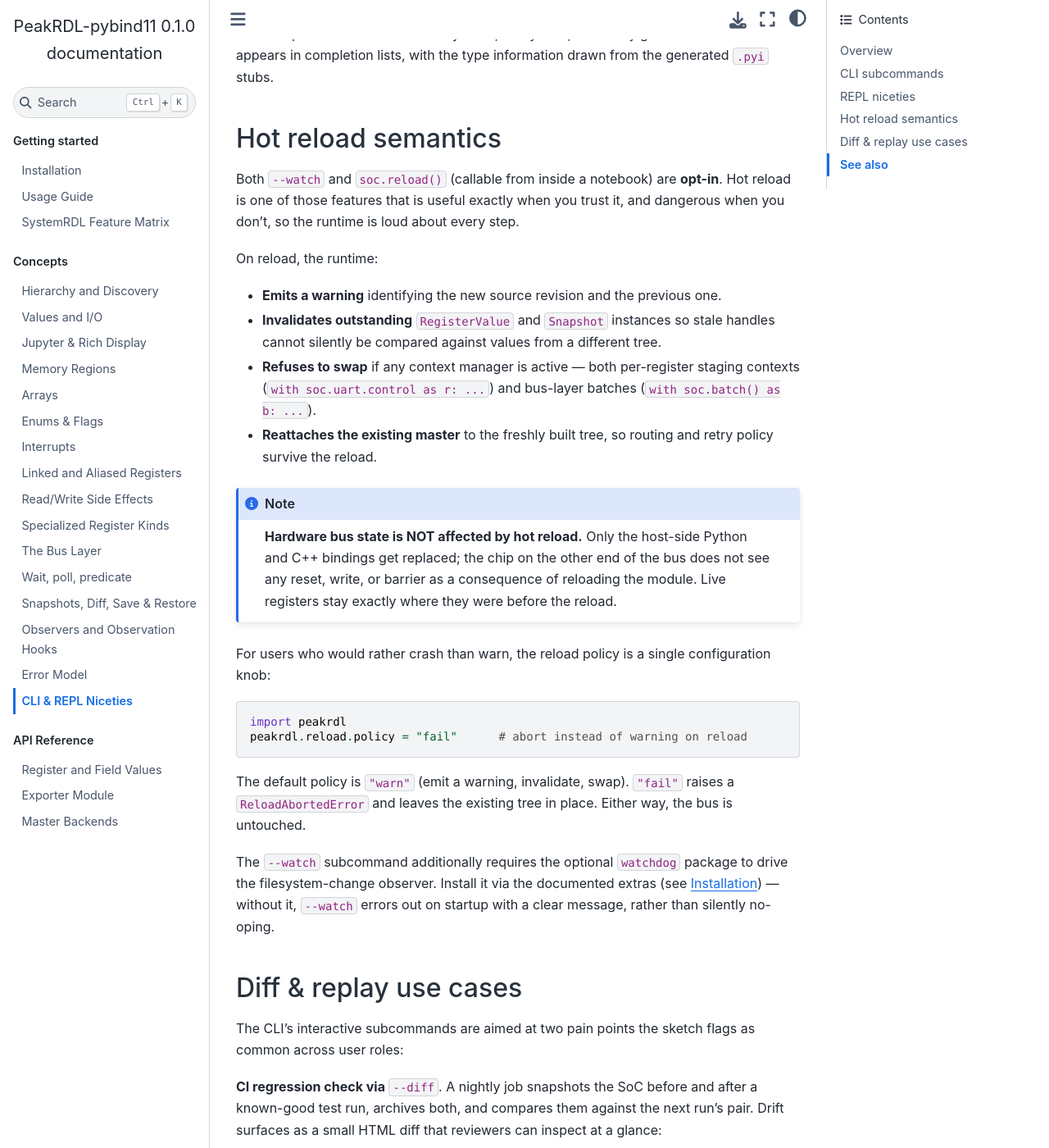
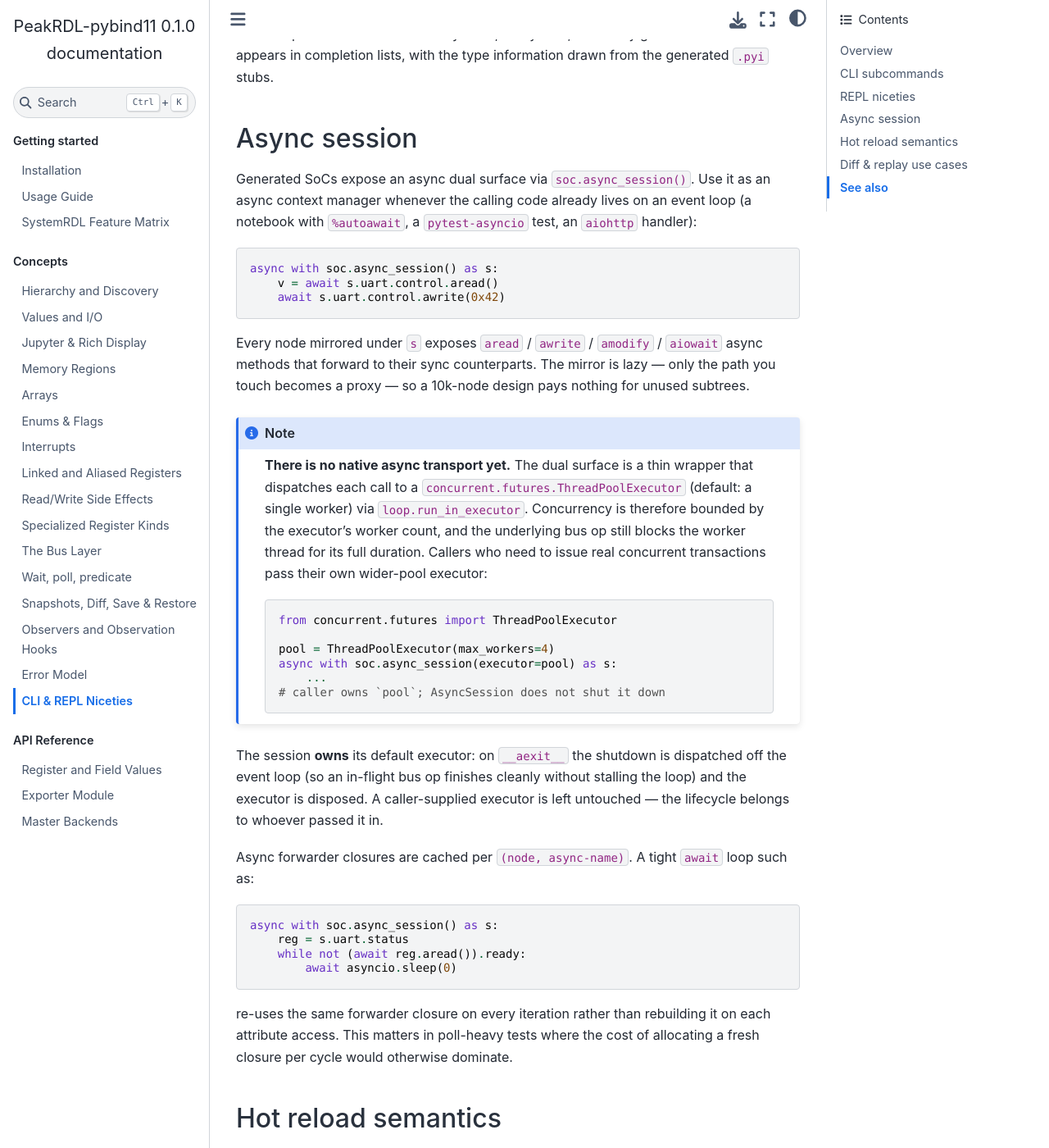
Before and after one commit to arnavsacheti/PeakRDL-pybind11, a Sphinx documentation site: the page built from docs/concepts/cli_repl.rst, in a window 1280 px wide and 1400 px high, scrolled down 1699 px. Shown: the whole window at 82% size. Built offline with Sphinx 7.4.7 and the Sphinx Book theme 1.1.4, drawn with Linux system fonts in a browser that asks for light colours; some of the changed text lies outside the part shown.

Commit message:
docs(concepts): cli_repl -- async session executor, hot reload generation helpers
Document the async dual surface (`soc.async_session()`) including the
ThreadPoolExecutor backing, executor ownership rules, and forwarder
caching. Augment hot-reload coverage with the policy-read-at-call-time
detail, a `StaleHandleError` cross-link to the errors doc, and the
public `current_generation()` / `check_generation()` helpers from
`peakrdl_pybind11.runtime.hot_reload`.

Co-Authored-By: Claude Opus 4.7 (1M context) <noreply@anthropic.com>

```diff
--- a/docs/concepts/cli_repl.rst
+++ b/docs/concepts/cli_repl.rst
@@ -80,6 +80,64 @@ Tab-completion is exhaustive: every node, every field, and every
 generated enum member appears in completion lists, with the type
 information drawn from the generated ``.pyi`` stubs.
 
+Async session
+-------------
+
+Generated SoCs expose an async dual surface via
+``soc.async_session()``. Use it as an async context manager whenever
+the calling code already lives on an event loop (a notebook with
+``%autoawait``, a ``pytest-asyncio`` test, an ``aiohttp`` handler):
+
+.. code-block:: python
+
+   async with soc.async_session() as s:
+       v = await s.uart.control.aread()
+       await s.uart.control.awrite(0x42)
+
+Every node mirrored under ``s`` exposes ``aread`` / ``awrite`` /
+``amodify`` / ``aiowait`` async methods that forward to their sync
+counterparts. The mirror is lazy — only the path you touch becomes a
+proxy — so a 10k-node design pays nothing for unused subtrees.
+
+.. note::
+
+   **There is no native async transport yet.** The dual surface is a
+   thin wrapper that dispatches each call to a
+   ``concurrent.futures.ThreadPoolExecutor`` (default: a single
+   worker) via ``loop.run_in_executor``. Concurrency is therefore
+   bounded by the executor's worker count, and the underlying bus op
+   still blocks the worker thread for its full duration. Callers who
+   need to issue real concurrent transactions pass their own
+   wider-pool executor:
+
+   .. code-block:: python
+
+      from concurrent.futures import ThreadPoolExecutor
+
+      pool = ThreadPoolExecutor(max_workers=4)
+      async with soc.async_session(executor=pool) as s:
+          ...
+      # caller owns `pool`; AsyncSession does not shut it down
+
+The session **owns** its default executor: on ``__aexit__`` the
+shutdown is dispatched off the event loop (so an in-flight bus op
+finishes cleanly without stalling the loop) and the executor is
+disposed. A caller-supplied executor is left untouched — the lifecycle
+belongs to whoever passed it in.
+
+Async forwarder closures are cached per ``(node, async-name)``. A
+tight ``await`` loop such as::
+
+   async with soc.async_session() as s:
+       reg = s.uart.status
+       while not (await reg.aread()).ready:
+           await asyncio.sleep(0)
+
+re-uses the same forwarder closure on every iteration rather than
+rebuilding it on each attribute access. This matters in poll-heavy
+tests where the cost of allocating a fresh closure per cycle would
+otherwise dominate.
+
 Hot reload semantics
 --------------------
 
@@ -109,6 +167,13 @@ On reload, the runtime:
    a consequence of reloading the module. Live registers stay
    exactly where they were before the reload.
 
+To re-emphasize: ``soc.reload()`` re-imports the generated module and
+rebinds the master to the freshly built tree. The hardware bus is not
+touched. Outstanding ``RegisterValue`` and ``Snapshot`` instances raise
+``StaleHandleError`` on use after a reload — see
+:doc:`/concepts/errors` for the exception's place in the hierarchy and
+the recommended catch points.
+
 For users who would rather crash than warn, the reload policy is a
 single configuration knob:
 
@@ -120,6 +185,40 @@ single configuration knob:
 The default policy is ``"warn"`` (emit a warning, invalidate, swap).
 ``"fail"`` raises a ``ReloadAbortedError`` and leaves the existing
 tree in place. Either way, the bus is untouched.
+
+The ``peakrdl.reload.policy`` value is read **at the moment**
+``soc.reload()`` runs, not at module import time. Flipping it from
+``"warn"`` to ``"fail"`` (or back) mid-session takes effect on the
+next call — a notebook can therefore tighten the policy before a
+risky reload and relax it afterwards without restarting the kernel.
+
+Detecting a reload from user code
+~~~~~~~~~~~~~~~~~~~~~~~~~~~~~~~~~
+
+Long-running test fixtures and notebook helpers occasionally need to
+notice that a reload happened so they can re-fetch handles. Two public
+helpers in :mod:`peakrdl_pybind11.runtime.hot_reload` make this
+explicit rather than implicit:
+
+.. code-block:: python
+
+   from peakrdl_pybind11.runtime.hot_reload import (
+       current_generation,
+       check_generation,
+   )
+
+   gen = current_generation()
+   ...
+   # Later, before touching cached handles:
+   check_generation(gen)        # raises StaleHandleError if reloaded
+
+``current_generation()`` returns the monotonic counter that
+``soc.reload()`` bumps on every successful swap. ``check_generation()``
+accepts a previously captured value and raises ``StaleHandleError``
+when it no longer matches — the same exception ``RegisterValue`` and
+``Snapshot`` raise internally. Fixtures that build up cached handles
+across multiple test invocations capture the generation at setup and
+verify it before every use.
 
 The ``--watch`` subcommand additionally requires the optional
 ``watchdog`` package to drive the filesystem-change observer. Install
@@ -171,5 +270,7 @@ See also
 - :doc:`/concepts/widgets` — ``watch()`` is the in-notebook
   counterpart to ``--explore``: a live monitor on a single register
   or snapshot.
+- :doc:`/concepts/errors` — ``StaleHandleError`` and its place in the
+  exception hierarchy, raised after ``soc.reload()``.
 - :doc:`/installation` — the optional ``watchdog`` extras required by
   ``--watch``.
```
